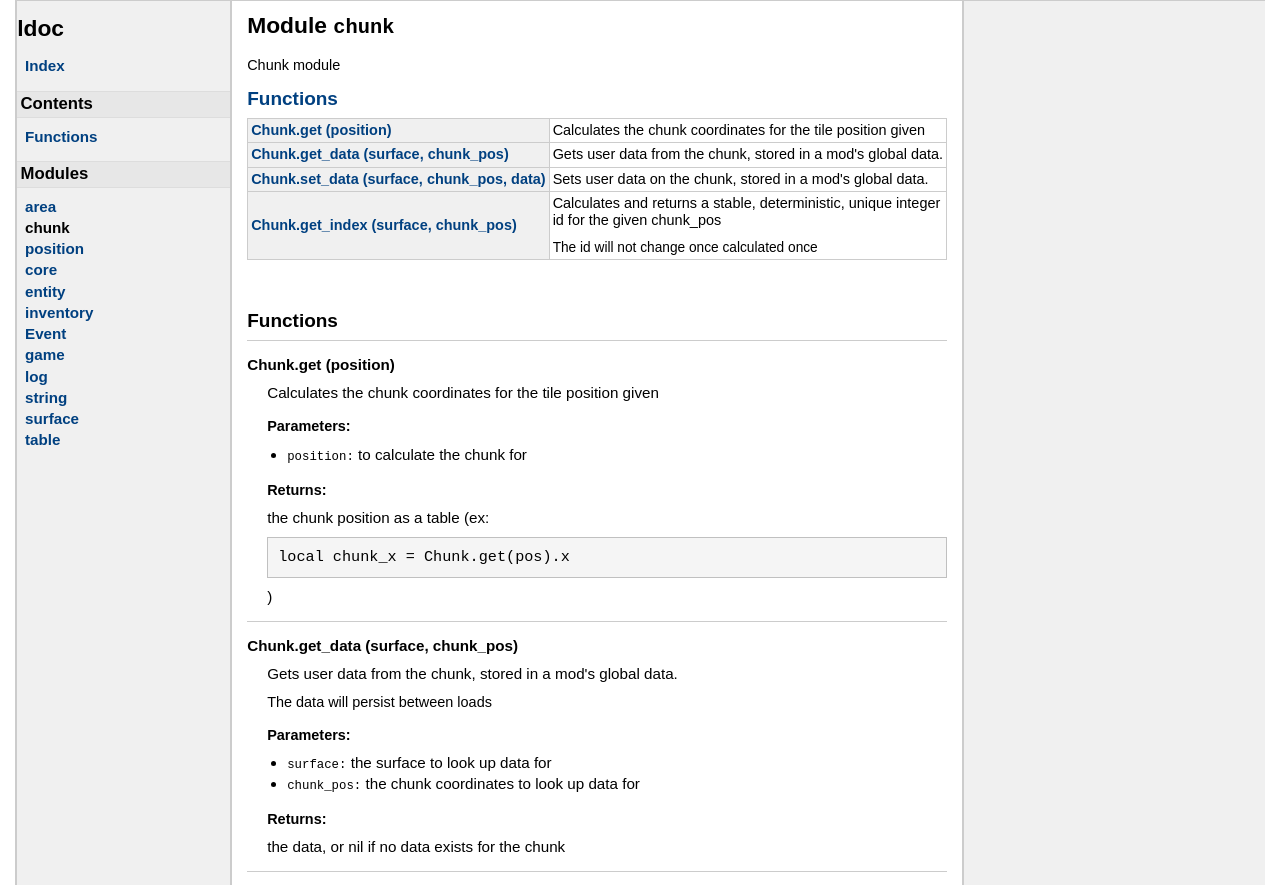
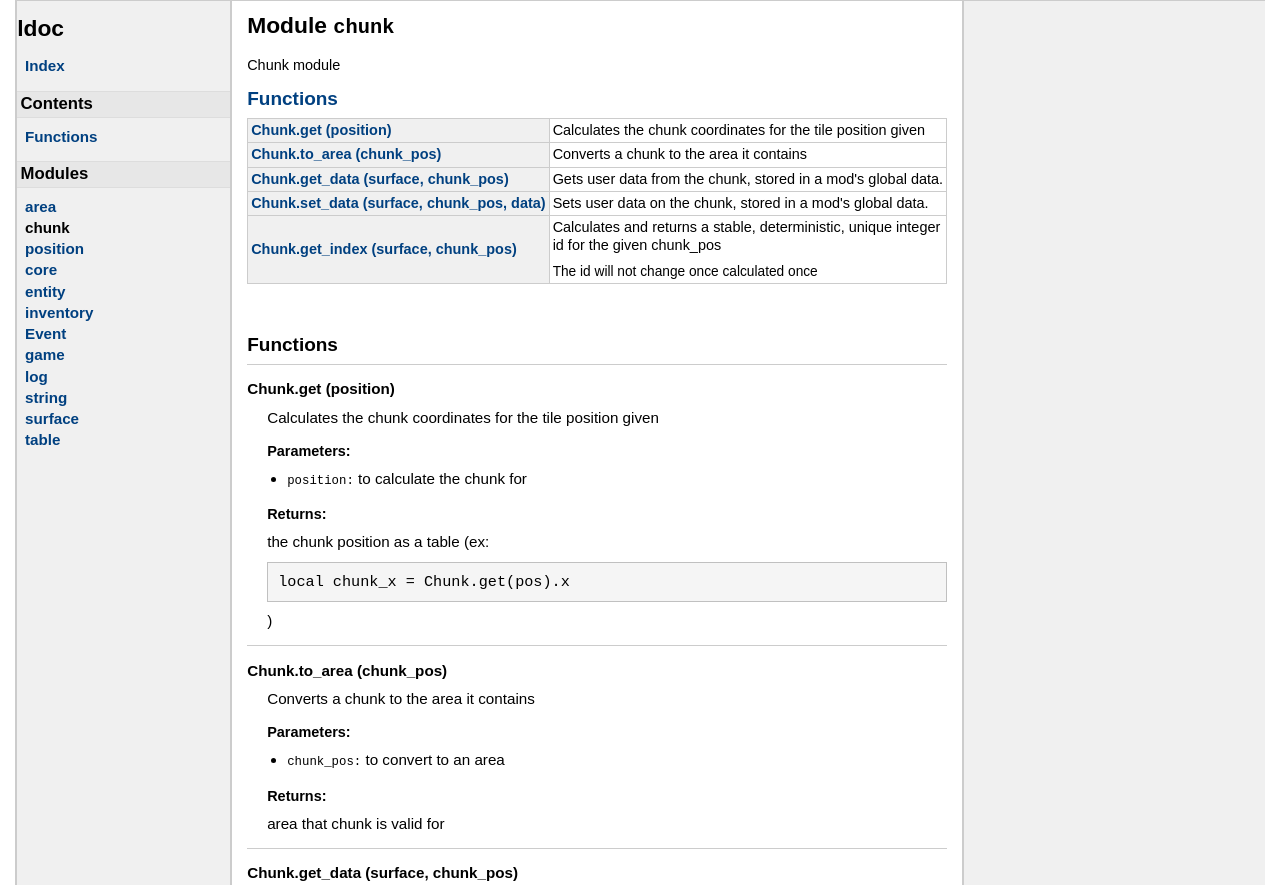
Before and after one commit to Afforess/Factorio-Stdlib, a plain HTML site: page modules/chunk.html in a window 1280 px wide. Shown: the top 885 px of the page. Drawn offline with Linux system fonts and the light colour scheme.

Commit message:
Automatic Github Page generation

```diff
--- a/modules/chunk.html
+++ b/modules/chunk.html
@@ -68,6 +68,10 @@
 	<td class="summary">Calculates the chunk coordinates for the tile position given</td>
 	</tr>
 	<tr>
+	<td class="name" nowrap><a href="#Chunk.to_area">Chunk.to_area (chunk_pos)</a></td>
+	<td class="summary">Converts a chunk to the area it contains</td>
+	</tr>
+	<tr>
 	<td class="name" nowrap><a href="#Chunk.get_data">Chunk.get_data (surface, chunk_pos)</a></td>
 	<td class="summary">Gets user data from the chunk, stored in a mod's global data.</td>
 	</tr>
@@ -108,6 +112,31 @@
     <ol>
 
         the chunk position as a table (ex: <pre>local chunk_x = Chunk.get(pos).x</pre>)
+    </ol>
+
+
+
+
+</dd>
+    <dt>
+    <a name = "Chunk.to_area"></a>
+    <strong>Chunk.to_area (chunk_pos)</strong>
+    </dt>
+    <dd>
+    Converts a chunk to the area it contains
+
+
+    <h3>Parameters:</h3>
+    <ul>
+        <li><span class="parameter">chunk_pos</span>
+         to convert to an area
+        </li>
+    </ul>
+
+    <h3>Returns:</h3>
+    <ol>
+
+        area that chunk is valid for
     </ol>
 
 
@@ -206,7 +235,7 @@
 </div> <!-- id="main" -->
 <div id="about">
 <i>generated by <a href="http://github.com/stevedonovan/LDoc">LDoc 1.4.3</a></i>
-<i style="float:right;">Last updated 2016-05-19 02:01:29 </i>
+<i style="float:right;">Last updated 2016-05-19 22:52:47 </i>
 </div> <!-- id="about" -->
 </div> <!-- id="container" -->
 </body>
```
Also changed, not shown: index.html (+1 -1 lines), modules/Event.html (+1 -1 lines), modules/area.html (+1 -1 lines), modules/core.html (+1 -1 lines), modules/entity.html (+1 -1 lines), modules/game.html (+1 -1 lines), modules/inventory.html (+1 -1 lines), modules/log.html (+1 -1 lines), modules/position.html (+1 -1 lines), modules/string.html (+1 -1 lines), modules/surface.html (+1 -1 lines), modules/table.html (+1 -1 lines).
